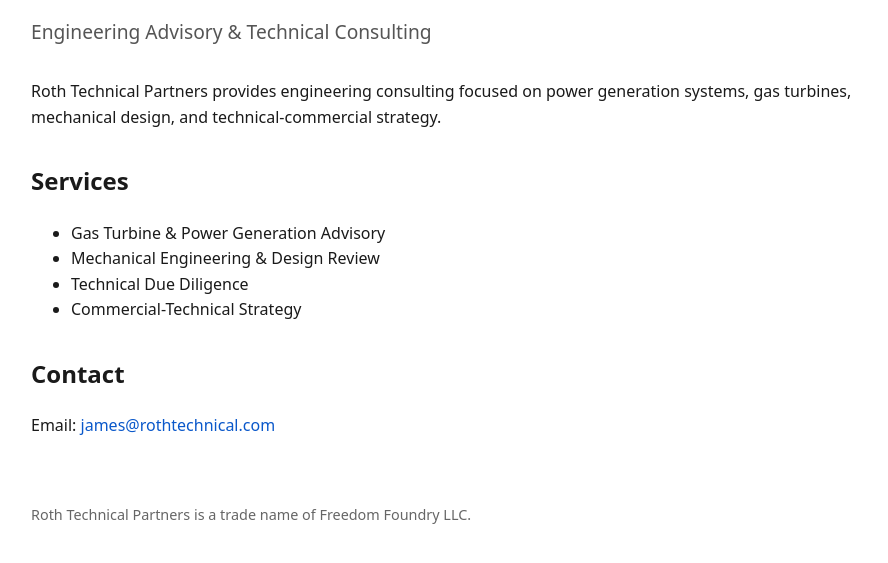
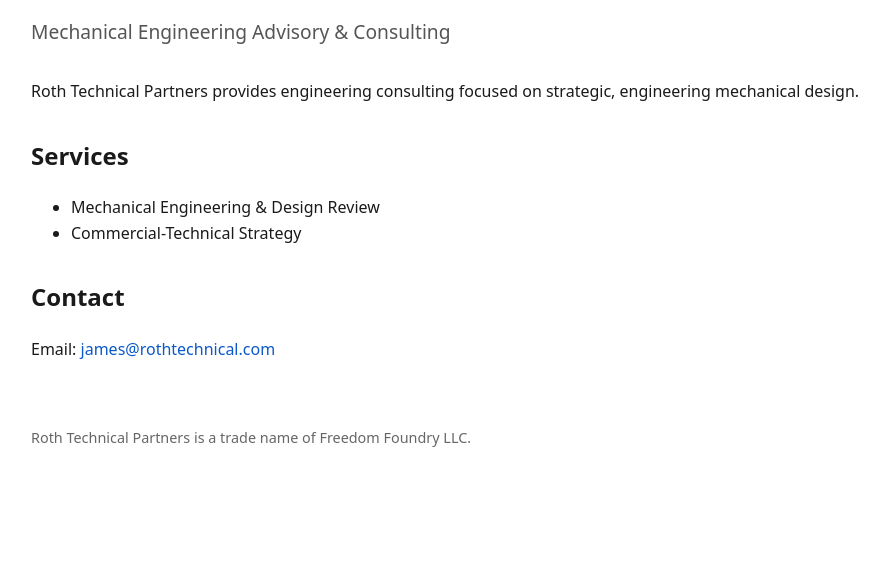
Before and after one commit to rothjamesroth/rothjamesroth.github.io, a plain HTML site: page index.html in a window 1280 px wide. Shown: the part 119-682 px from the top of the page, without its empty margins (159-1047 px from the left). Drawn offline with Linux system fonts and the light colour scheme.

Commit message:
Update index.html

```diff
--- a/index.html
+++ b/index.html
@@ -39,19 +39,16 @@
 <body>
 
 <h1>Roth Technical Partners</h1>
-<p class="tagline">Engineering Advisory & Technical Consulting</p>
+<p class="tagline">Mechanical Engineering Advisory & Consulting</p>
 
 <p>
 Roth Technical Partners provides engineering consulting focused on
-power generation systems, gas turbines, mechanical design, and
-technical-commercial strategy.
+strategic, engineering mechanical design.
 </p>
 
 <h2>Services</h2>
 <ul>
-  <li>Gas Turbine & Power Generation Advisory</li>
   <li>Mechanical Engineering & Design Review</li>
-  <li>Technical Due Diligence</li>
   <li>Commercial-Technical Strategy</li>
 </ul>
 
```
